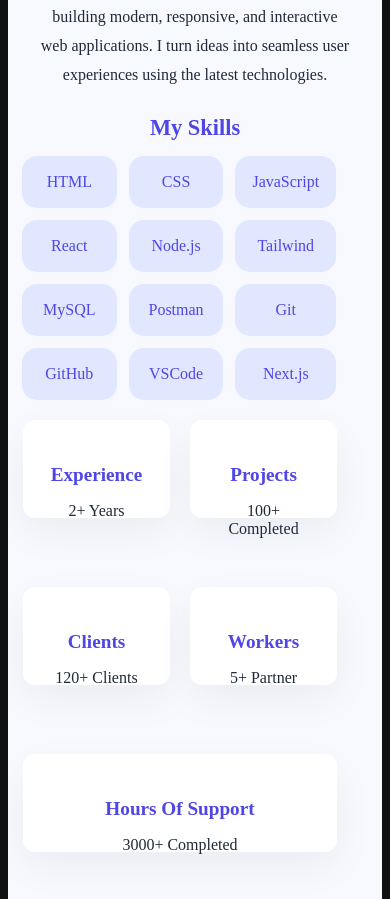
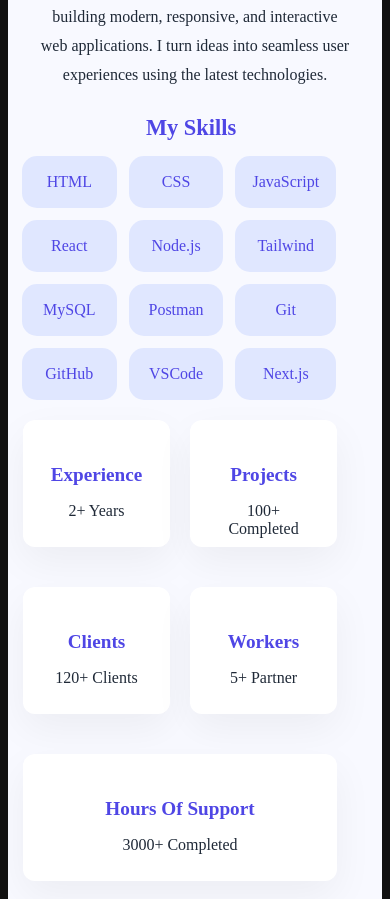
Before and after one commit to GTK-kala/Personal-Portfolio-App, a React (Vite) app in the folder Personal-Portfolio-App/: page / in a window 390 px wide. Shown: the part 826-1725 px from the top of the page. Built offline with nearby package versions, Linux system fonts and the light colour scheme.

Commit message:
working on skills card in small screen

```diff
--- a/Personal-Portfolio-App/src/components/About/About.css
+++ b/Personal-Portfolio-App/src/components/About/About.css
@@ -196,6 +196,14 @@
   }
 }
 @media (max-width: 400px) {
+  .skills-title_light {
+    position: relative;
+    left: -4px;
+  }
+  .skills-title_night {
+    position: relative;
+    left: -4px;
+  }
   .skills-list {
     position: relative;
     left: -16px;
@@ -216,7 +224,7 @@
   .card {
     position: relative;
     left: -15px;
-    height: 10%;
+    height: 16%;
     background: #fff;
     flex: 1 1 60px;
     padding: 25px 20px;
```
